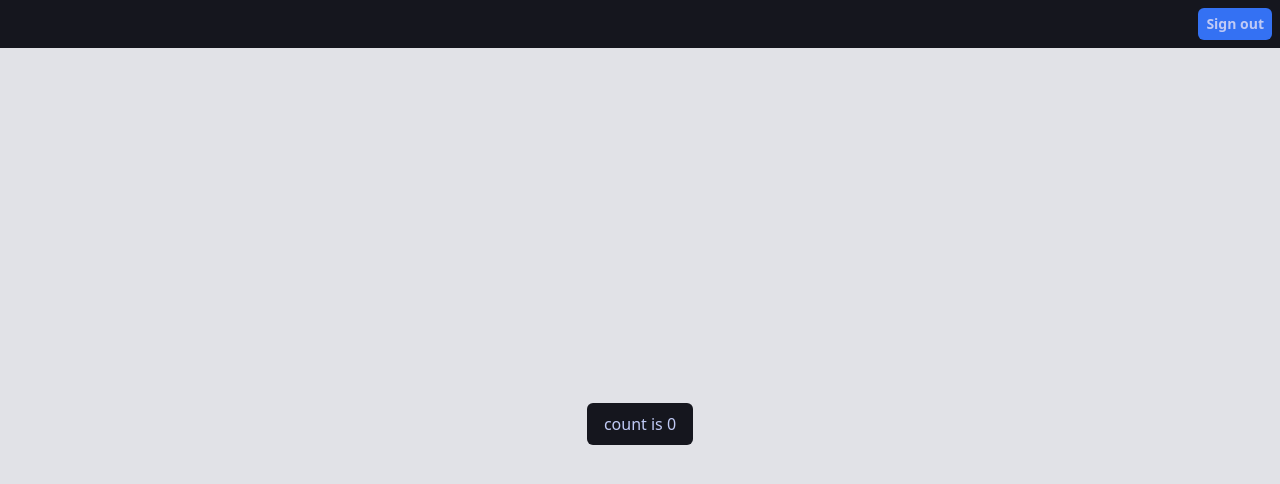
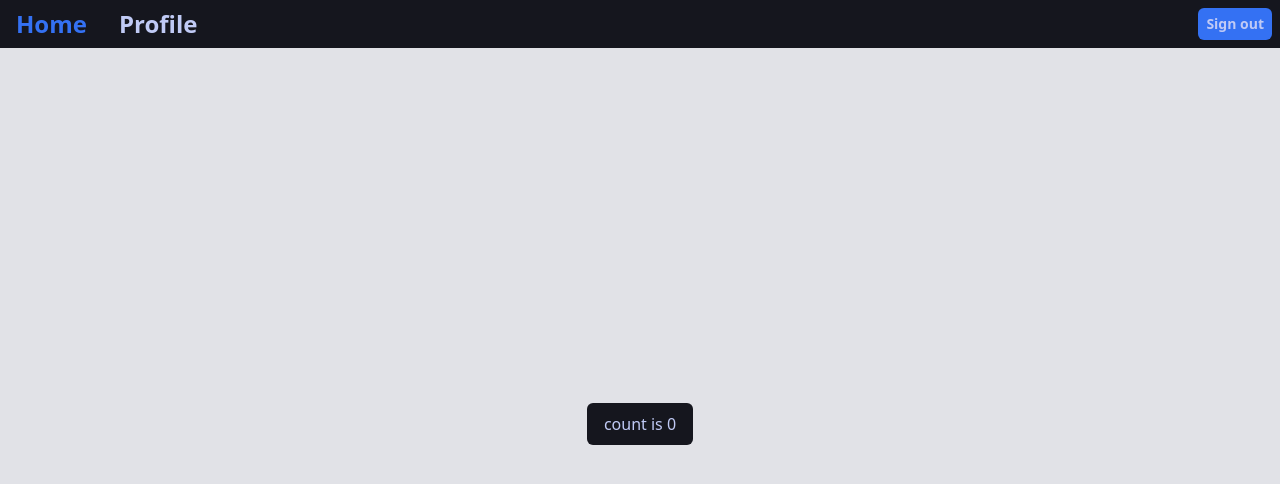
Before and after one commit to wadiim/igaku, a React (Vite) app in the folder client/: page / in a window 1280 px wide. Shown: the top 484 px of the page. Built offline with nearby package versions, Linux system fonts and the light colour scheme; sample sign-in values are in the browser's storage.

Commit message:
client: Add profile screen

```diff
--- a/client/src/main.tsx
+++ b/client/src/main.tsx
@@ -1,5 +1,6 @@
 import './index.css'
 import Auth from './auth.tsx'
+import Profile from './profile.tsx'
 import Home from './home.tsx'
 import Login from './login.tsx'
 import Root from './root.tsx'
@@ -16,6 +17,7 @@ createRoot(document.getElementById('root')!).render(
       <Routes>
         <Route path="/" element={<Root />}>
           <Route index element={<Home />} />
+          <Route path="/profile" element={<Profile />} />
         </Route>
         <Route path="auth" element={<Auth />}>
           <Route path="login" element={<Login />} />
--- a/client/src/navbar.tsx
+++ b/client/src/navbar.tsx
@@ -1,5 +1,5 @@
 import { useEffect } from 'react'
-import { useNavigate } from 'react-router'
+import { Link, useNavigate, useMatch, useResolvedPath } from 'react-router'
 
 function Navbar() {
   let navigate = useNavigate();
@@ -12,9 +12,19 @@ function Navbar() {
   return (
     <nav
       className={`
-        flex-none bg-tn-d-black flex flex-row-reverse
+        flex-none bg-tn-d-black flex
       `}
     >
+      <ul
+        className={`
+          flex-1 flex
+          font-bold text-tn-d-fg text-2xl
+          gap-8 px-4 items-center
+        `}
+      >
+        <NavLink to="/">Home</NavLink>
+        <NavLink to="/profile">Profile</NavLink>
+      </ul>
       <button
         className={`
           cursor-pointer
@@ -35,4 +45,24 @@ function Navbar() {
   );
 }
 
+function NavLink({ to, children }) {
+  let path = useResolvedPath(to);
+  let isActive = useMatch({ path: path.pathname, end: true });
+
+  return (
+    <li>
+      <Link
+        to={to}
+        className={`
+          cursor-pointer
+          hover:text-tn-d-blue
+          ${isActive ? "text-tn-d-dblue" : ""}
+        `}
+      >
+        {children}
+      </Link>
+    </li>
+  );
+}
+
 export default Navbar;
--- /dev/null
+++ b/client/src/profile.tsx
@@ -0,0 +1,85 @@
+import { useEffect, useState } from 'react'
+import { Link, useNavigate } from 'react-router'
+import { isTokenExpired } from './utils/auth'
+
+function Profile() {
+  const [userData, setUserData] = useState(null);
+  const [loading, setLoading] = useState(true);
+  const [error, setError] = useState(null);
+
+  let navigate = useNavigate();
+
+  useEffect(() => {
+    let jwt = localStorage.getItem("jwt");
+    if (isTokenExpired(jwt)) {
+      navigate("/");
+    }
+
+    fetch('http://localhost:4000/user/self/', {
+      method: 'GET',
+      headers: {
+        'accept': 'application/json',
+        'Authorization': jwt,
+      }
+    })
+      .then((res) => {
+        if (!res.ok) {
+          throw new Error("Failed to load user data");
+        }
+        return res.json();
+      })
+      .then((data) => {
+        setUserData(data);
+        setError(false);
+        setLoading(false);
+      })
+      .catch((err) => {
+        setError(err.message);
+        setLoading(false);
+      })
+  }, [navigate]);
+
+  if (loading) {
+    return <></>;
+  }
+
+  if (error) {
+    return (
+      <div
+        className={`
+          flex-1 flex flex-col items-center justify-center
+          text-xl font-bold text-tn-d-red
+        `}
+      >
+        {error}
+      </div>
+    );
+  }
+
+   return (
+     <div className={`flex-1 flex flex-col items-center justify-center`}>
+       <div
+         className={`
+           grid grid-cols-[max-content_1fr]
+           text-tn-d-fg text-2xl
+           border-2 border-tn-d-fg rounded-2xl p-4 gap-y-2
+         `}
+       >
+         <ProfileItem title="Username" value={userData.username} />
+         <ProfileItem title="Email" value={userData.email} />
+         <ProfileItem title="Role" value={userData.role} />
+       </div>
+     </div>
+   );
+ }
+
+function ProfileItem({ title, value }) {
+   return (
+     <>
+       <span className="font-bold">{ title }:</span>
+       <span className="ms-4">{ value }</span>
+     </>
+   );
+}
+
+export default Profile;
```
